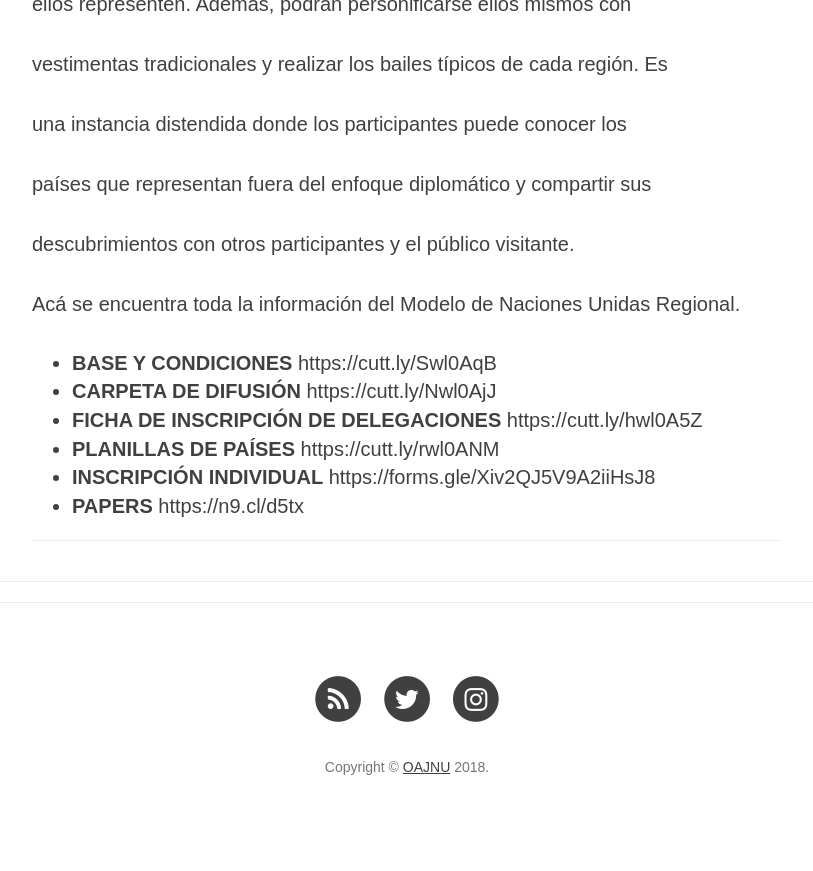
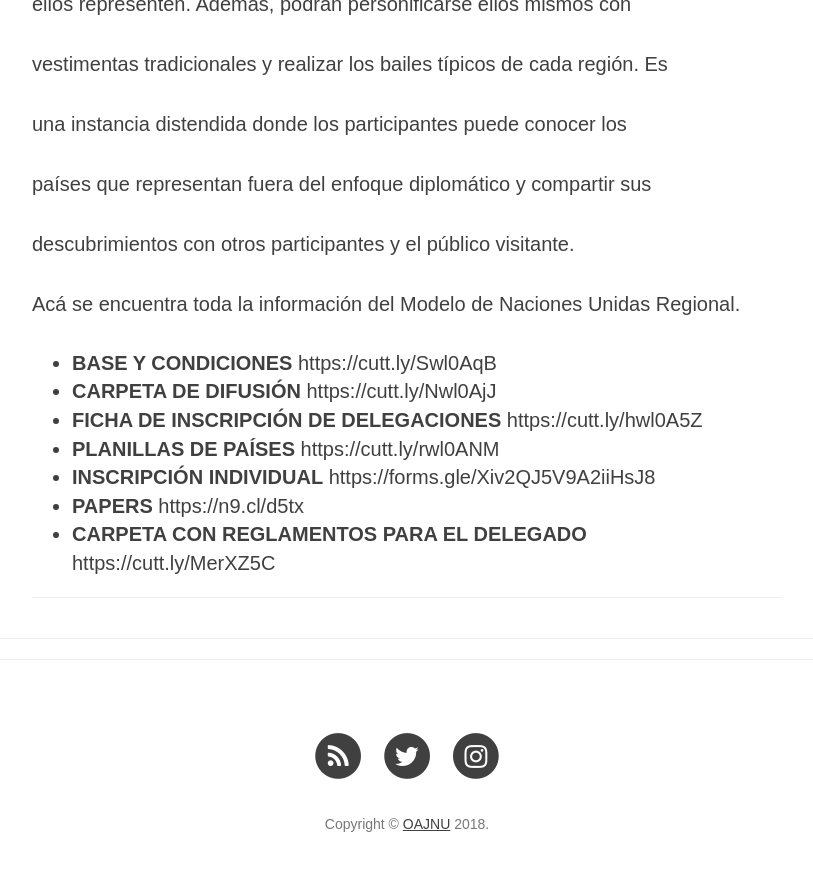
Before and after one commit to OAJNU/blog, a Jekyll site: the page built from _posts/2019-09-02-material-mnu-2019-mendoza.md, in a window 1280 px wide and 900 px high, scrolled down 4606 px. Shown: the top 871 px of the window, without its empty margins (233-1046 px from the left). Built offline with Jekyll 4.4.1, drawn with Linux system fonts in a browser that asks for light colours; nearby versions of some CDN libraries; a script that is not in the unit is left out; before the commit the page ends 5449 px from its top, so only the background shows below that.

Commit message:
Update Blog “2019-09-02-material-mnu-2019-mendoza”

```diff
--- a/_posts/2019-09-02-material-mnu-2019-mendoza.md
+++ b/_posts/2019-09-02-material-mnu-2019-mendoza.md
@@ -158,3 +158,4 @@ Acá se encuentra toda la información del Modelo de Naciones Unidas Regional.
 * **PLANILLAS DE PAÍSES** https://cutt.ly/rwl0ANM
 * **INSCRIPCIÓN INDIVIDUAL** https://forms.gle/Xiv2QJ5V9A2iiHsJ8
 * **PAPERS** https://n9.cl/d5tx
+* **CARPETA CON REGLAMENTOS PARA EL DELEGADO** https://cutt.ly/MerXZ5C
```
